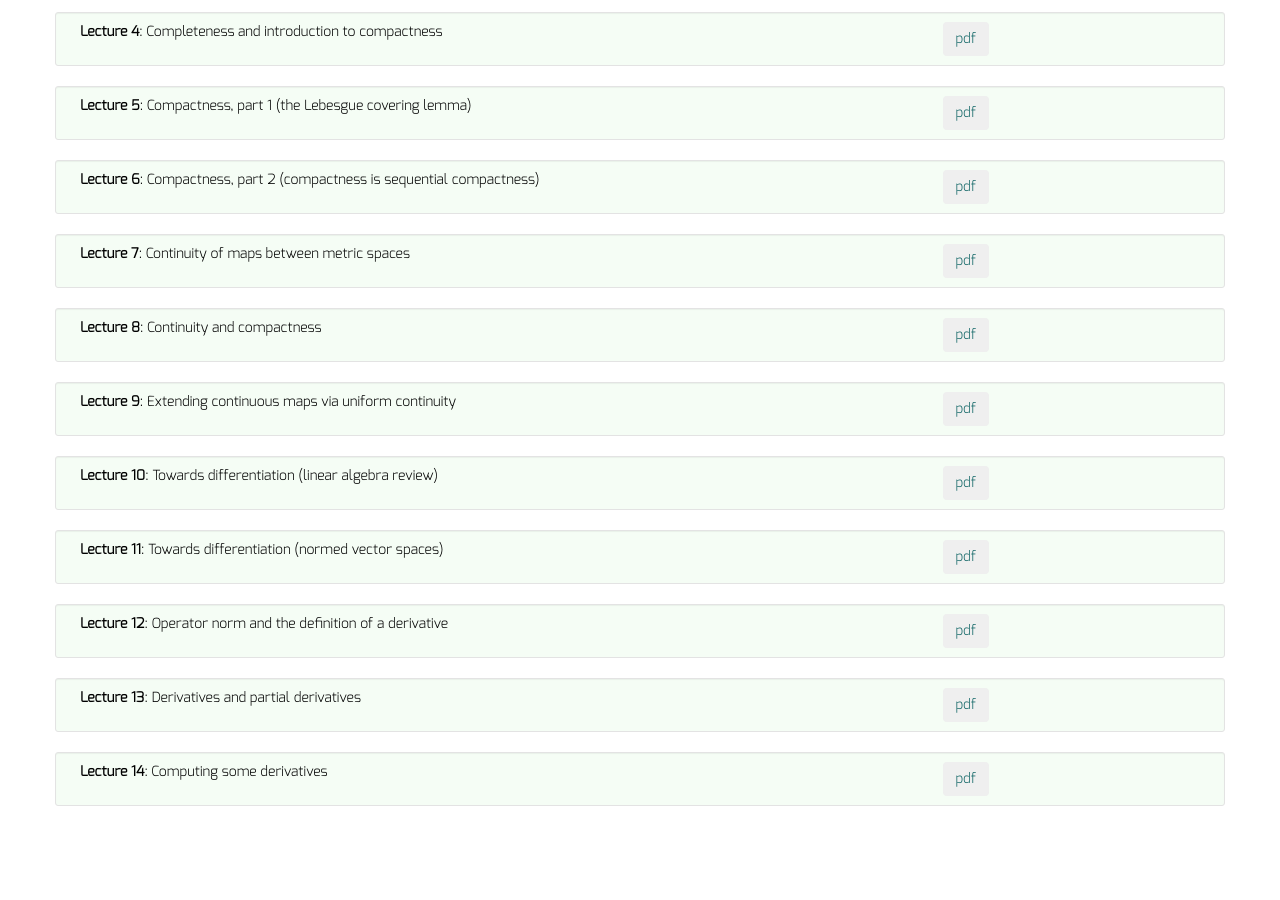
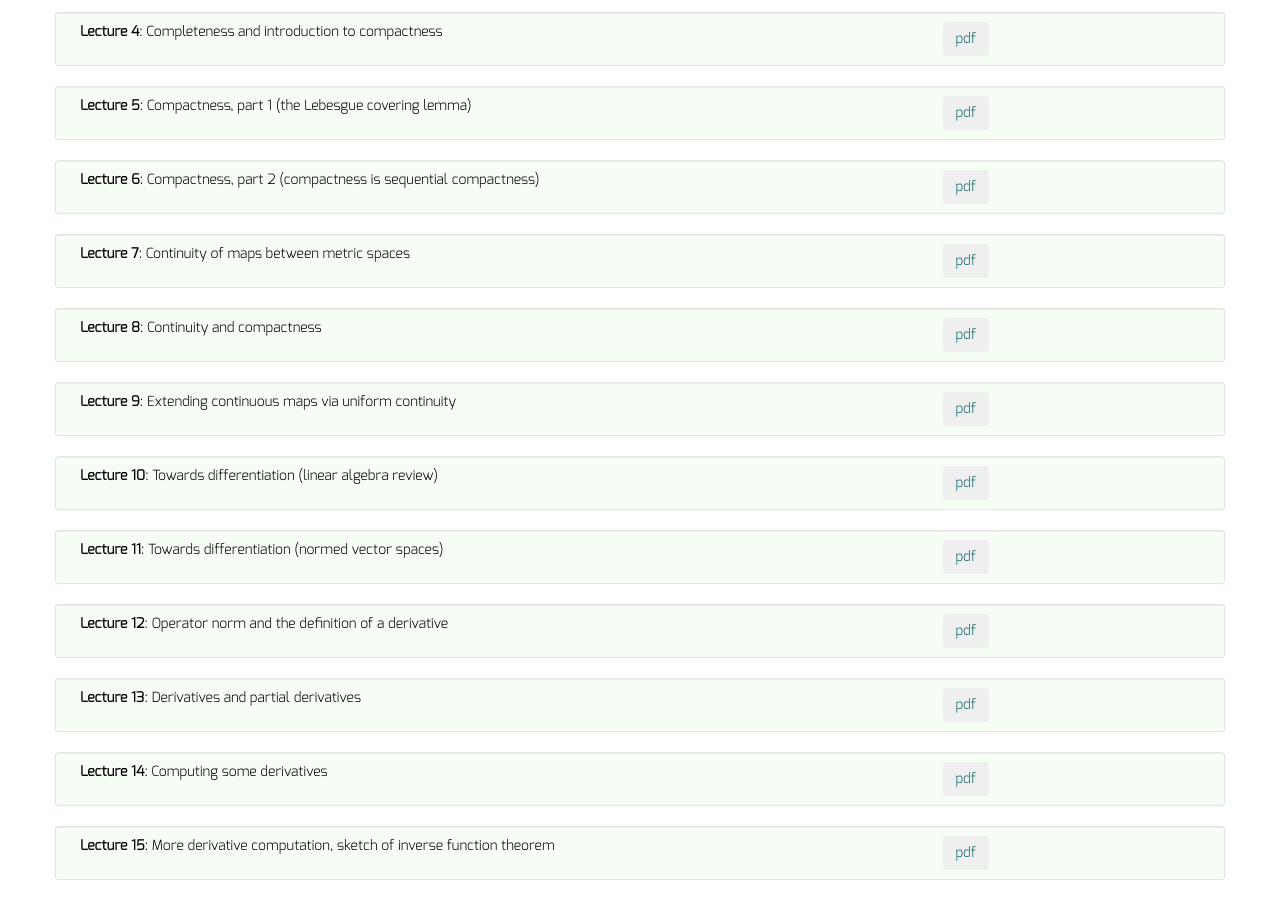
Before and after one commit to dkrashen/advancedcalc2, a Jekyll site: the page built from lectures/index.html, in a window 1280 px wide and 900 px high, scrolled down 623 px. Built offline with Jekyll 4.4.1, drawn with Linux system fonts in a browser that asks for light colours; before the commit the page ends 1449 px from its top, so only the background shows below that.

Commit message:
add lecture 15

```diff
--- a/_data/lectures.yml
+++ b/_data/lectures.yml
@@ -40,3 +40,6 @@
 - title: "Lecture 14"
   description: "Computing some derivatives"
   filename: "lecture14.pdf"
+- title: "Lecture 15"
+  description: "More derivative computation, sketch of inverse function theorem"
+  filename: "lecture15.pdf"
```
Also changed, not shown: 1 other file.
